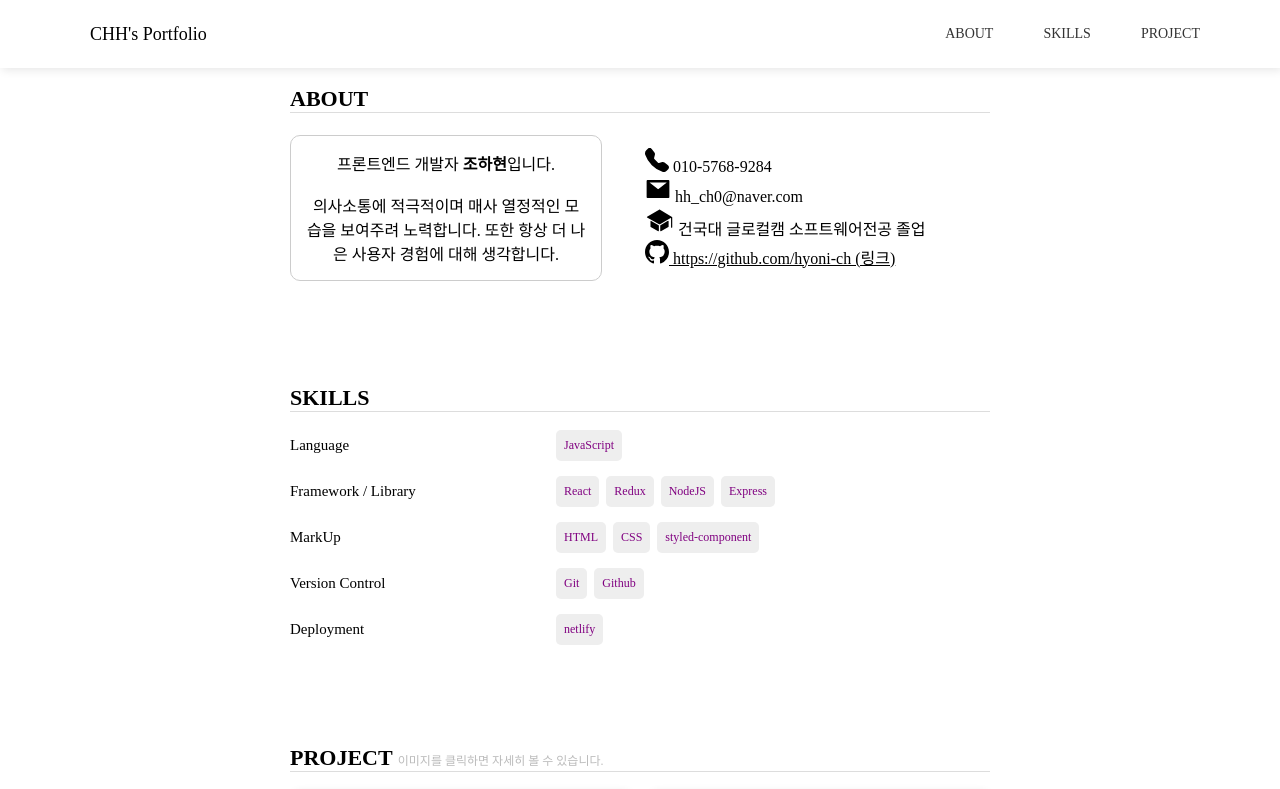
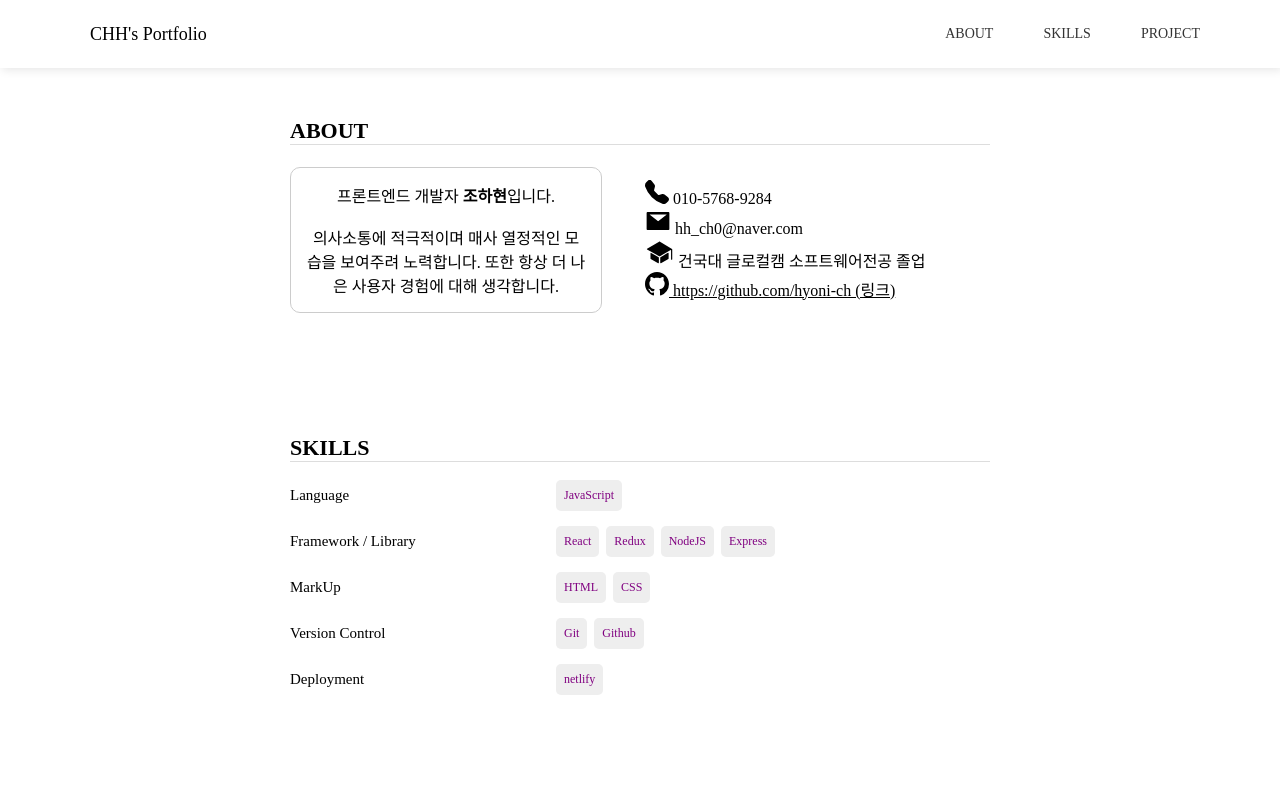
Before and after one commit to hyoni-ch/frontend-portfolio, a React (Create React App) app: page / in a window 1280 px wide. Shown: the top 789 px of the page. Built offline with nearby package versions, Linux system fonts and the light colour scheme; grey boxes are pictures that could not be loaded; a web font is replaced by a local one.

Commit message:
menu scroll 수정

```diff
--- a/src/App.css
+++ b/src/App.css
@@ -1,10 +1,5 @@
 .App {
   @media screen and (max-width: 600px) {
-    padding-top: 120px;
-  }
-
-  @media screen and (max-width: 600px) {
-    padding-top: 120px;
     flex-direction: column;
   }
 }
--- a/src/components/About.js
+++ b/src/components/About.js
@@ -1,14 +1,16 @@
 import React from "react";
 import { AboutBox, AboutA, AboutMe, AboutIntroduce } from "./style/AboutCss";
-import { NameBox, CommonBox } from "./style/CommonCss";
+import { CommonBox, Spacer } from "./style/CommonCss";
 import { BsTelephoneFill, BsGithub } from "react-icons/bs";
 import { AiFillMail } from "react-icons/ai";
 import { IoIosSchool } from "react-icons/io";
 
 export default function About() {
   return (
-    <CommonBox id="aboutBox">
-      <NameBox>ABOUT</NameBox>
+    <>
+      <Spacer id="aboutBox" />
+      <CommonBox>
+        <h2 className="nameBox">ABOUT</h2>
         <AboutBox>
           <AboutIntroduce>
             프론트엔드 개발자 <span style={{ fontWeight: 700 }}>조하현</span>
@@ -39,5 +41,6 @@ export default function About() {
           </AboutMe>
         </AboutBox>
       </CommonBox>
+    </>
   );
 }
--- a/src/components/Project.js
+++ b/src/components/Project.js
@@ -1,6 +1,6 @@
 import React from "react";
 import { Link } from "react-router-dom";
-import { CommonBox, NameBox } from "./style/CommonCss";
+import { CommonBox, Spacer } from "./style/CommonCss";
 import {
   ProjectBox,
   ProjectContainer,
@@ -16,13 +16,15 @@ import dustImg from "../assets/images/dustImg.png";
 
 export default function Project() {
   return (
-    <CommonBox id="projectBox">
-      <NameBox>
+    <>
+      <Spacer id="projectBox" />
+      <CommonBox>
+        <h2 className="nameBox">
           PROJECT{" "}
           <span style={{ fontSize: "12px", fontWeight: 300, color: "#bbb" }}>
             이미지를 클릭하면 자세히 볼 수 있습니다.
           </span>
-      </NameBox>
+        </h2>
 
         <ProjectContainer>
           {/* 첫번째 */}
@@ -117,5 +119,6 @@ export default function Project() {
           </ProjectBox>
         </ProjectContainer>
       </CommonBox>
+    </>
   );
 }
--- a/src/components/Skills.js
+++ b/src/components/Skills.js
@@ -5,12 +5,14 @@ import {
   SkillsName,
   SkillsLiBox,
 } from "./style/SkillsCss";
-import { NameBox, CommonBox } from "./style/CommonCss";
+import { CommonBox, Spacer } from "./style/CommonCss";
 
 export default function Skills() {
   return (
-    <CommonBox id="skillsBox">
-      <NameBox>SKILLS</NameBox>
+    <>
+      <Spacer id="skillsBox" />
+      <CommonBox>
+        <h2 className="nameBox">SKILLS</h2>
         <SkillsBox>
           <SkillsName>Language</SkillsName>
           <SkillsLiBox>
@@ -31,7 +33,6 @@ export default function Skills() {
           <SkillsLiBox>
             <SkillsLi>HTML</SkillsLi>
             <SkillsLi>CSS</SkillsLi>
-          <SkillsLi>styled-component</SkillsLi>
           </SkillsLiBox>
         </SkillsBox>
         <SkillsBox>
@@ -48,5 +49,6 @@ export default function Skills() {
           </SkillsLiBox>
         </SkillsBox>
       </CommonBox>
+    </>
   );
 }
--- a/src/components/layout/Header.js
+++ b/src/components/layout/Header.js
@@ -10,13 +10,13 @@ export default function Header() {
         <Title>CHH's Portfolio</Title>
       </Link>
       <NavUl>
-        <LinkRoll to="aboutBox" smooth={true}>
+        <LinkRoll to="aboutBox" spy={true} smooth={true}>
           <NavLi>ABOUT</NavLi>
         </LinkRoll>
-        <LinkRoll to="skillsBox" smooth={true}>
+        <LinkRoll to="skillsBox" spy={true} smooth={true}>
           <NavLi>SKILLS</NavLi>
         </LinkRoll>
-        <LinkRoll to="projectBox" smooth={true}>
+        <LinkRoll to="projectBox" spy={true} smooth={true}>
           <NavLi>PROJECT</NavLi>
         </LinkRoll>
       </NavUl>
--- a/src/components/style/CommonCss.js
+++ b/src/components/style/CommonCss.js
@@ -1,15 +1,17 @@
 import styled from "styled-components";
 
-const NameBox = styled.h2`
-  border-bottom: 1px solid #ddd;
-  font-size: 22px;
-  @media screen and (max-width: 698px) {
-    text-align: center;
+const CommonBox = styled.div`
+  .nameBox {
+    border-bottom: 1px solid #ddd;
+    font-size: 22px;
+    @media screen and (max-width: 698px) {
+      text-align: center;
+    }
   }
 `;
 
-const CommonBox = styled.div`
-  margin-bottom: 100px;
+const Spacer = styled.div`
+  height: 100px;
 `;
 
-export { NameBox, CommonBox };
+export { CommonBox, Spacer };
--- a/src/components/style/HeaderCss.js
+++ b/src/components/style/HeaderCss.js
@@ -5,8 +5,10 @@ const HeaderBox = styled.header`
   align-items: center;
   justify-content: space-between;
   padding: 0 40px 0 90px;
-  position: sticky;
+  position: fixed;
   top: 0;
+  left: 0;
+  right: 0;
   box-shadow: 2px 2px 9px rgba(0, 0, 0, 0.1);
   background-color: #fff;
 
```
Lines whose indentation alone changed are shown as unchanged.
